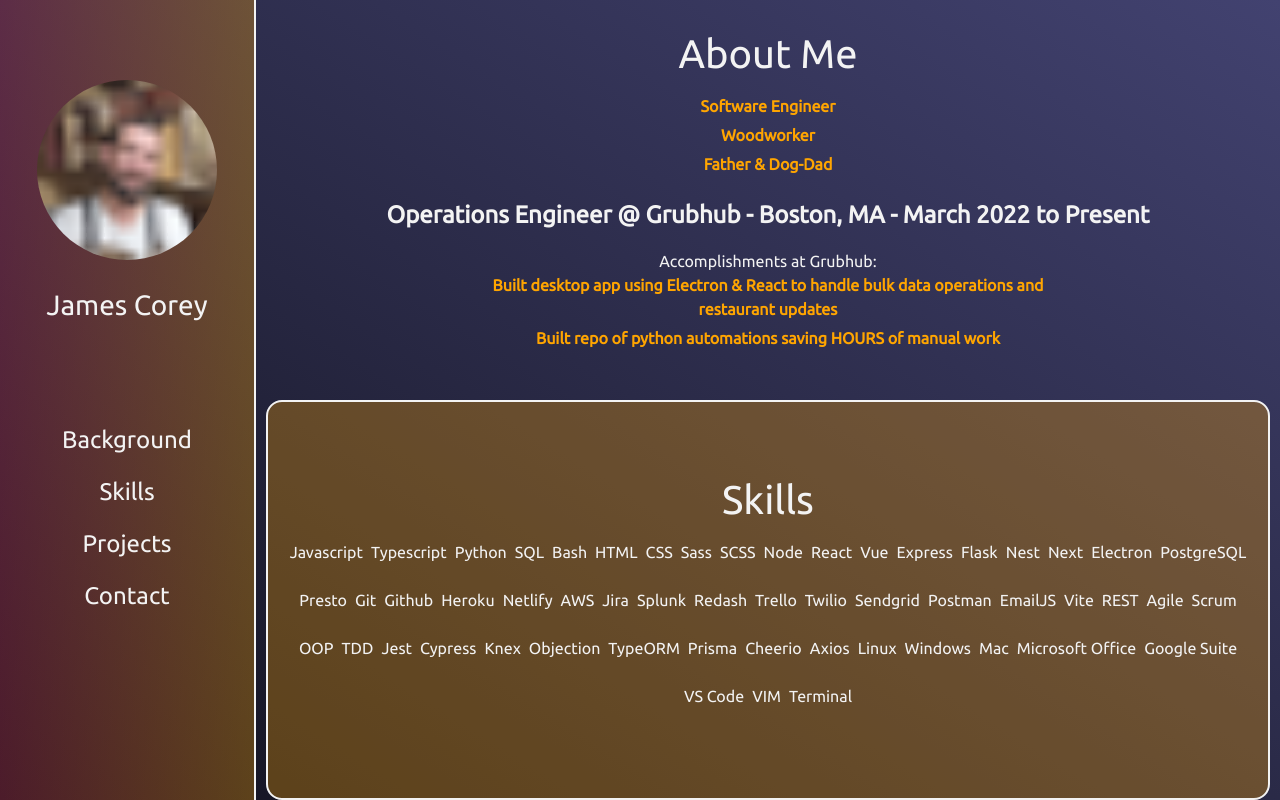
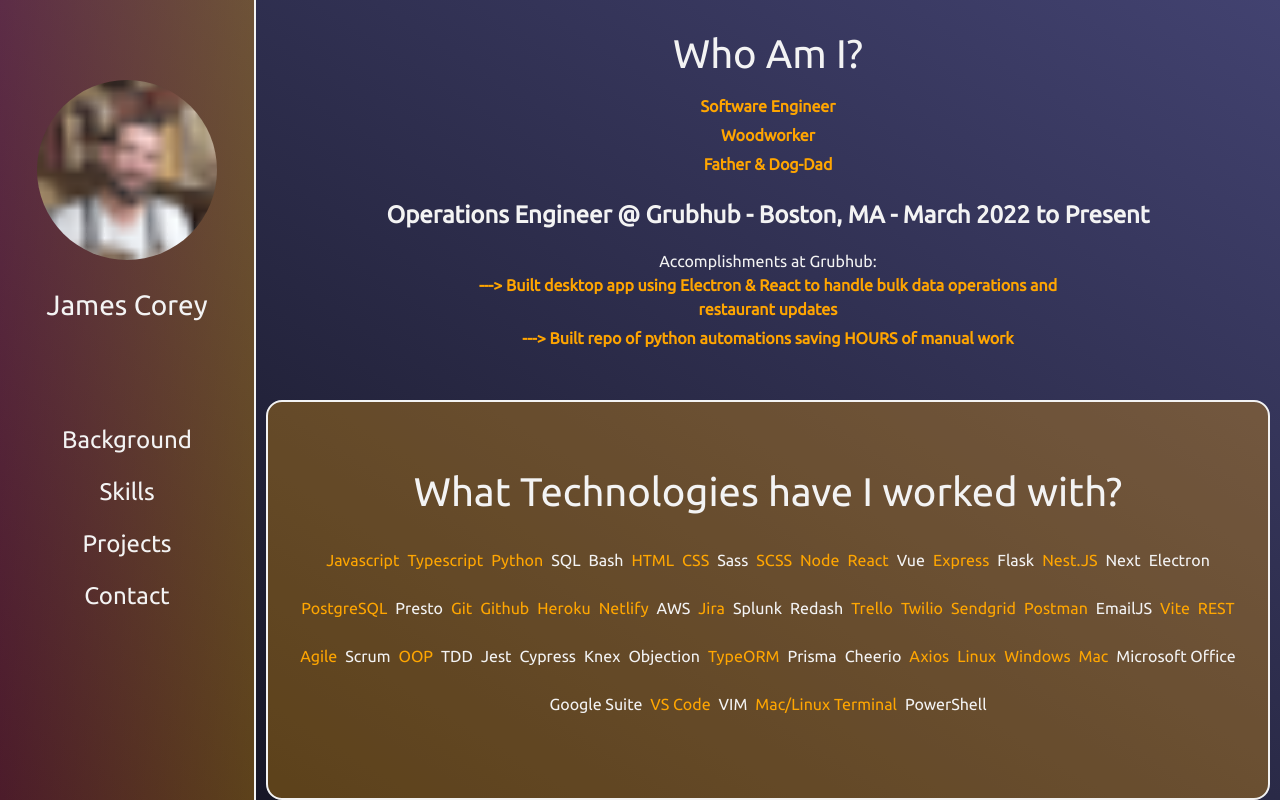
Before and after one commit to JCWoodworker/2023-portfolio, a React (Vite) app: page / in a window 1280 px wide. Built offline with nearby package versions, Linux system fonts and the light colour scheme.

Commit message:
changed skills array to accommodate highlighting most important skills

```diff
--- a/src/assets/base_stylesheets/_colors.scss
+++ b/src/assets/base_stylesheets/_colors.scss
@@ -31,3 +31,5 @@
 $project-tile-background: $sexy-red-transparent;
 $project-tile-background-hover: $sexy-red;
 $project-tile-live-link: $summer-sunset;
+
+$highlighted-skills-color: $summer-sunset;
--- a/src/components/main_page/sub_pages/background/Background.tsx
+++ b/src/components/main_page/sub_pages/background/Background.tsx
@@ -4,7 +4,7 @@
 	return (
 		<div id="Background">
 			<div className="sub-page-header-div">
-				<h1 className="sub-page-h1">About Me</h1>
+				<h1 className="sub-page-h1">Who Am I?</h1>
 			</div>
 			<div className="background-page-container">
 			<ul className="background-page-roles">
@@ -18,10 +18,10 @@
 				</p>
 				<ul className="background-page-accomplishments">Accomplishments at Grubhub:
 					<li>
-						Built desktop app using Electron & React to handle bulk data
-						operations and restaurant updates
+						{`---> Built desktop app using Electron & React to handle bulk data
+						operations and restaurant updates`}
 					</li>
-					<li>Built repo of python automations saving HOURS of manual work</li>
+					<li>{`---> Built repo of python automations saving HOURS of manual work`}</li>
 				</ul>
 			</div>
 		</div>
--- a/src/components/main_page/sub_pages/projects/Projects.tsx
+++ b/src/components/main_page/sub_pages/projects/Projects.tsx
@@ -30,7 +30,7 @@
 	return (
 		<div id="Projects">
 			<div className="sub-page-header-div">
-				<h1 className="sub-page-h1">Projects</h1>
+				<h1 className="sub-page-h1">Where's the Proof?</h1>
 			</div>
 			<div className="projects-container">
 				{projectsList.map((project, index) => {
--- a/src/components/main_page/sub_pages/skills/Skills.tsx
+++ b/src/components/main_page/sub_pages/skills/Skills.tsx
@@ -6,13 +6,20 @@
 	return (
 		<div id="Skills">
 			<div className="sub-page-header-div">
-				<h1 className="sub-page-h1">Skills</h1>
+				<h1 className="sub-page-h1">What Technologies have I worked with?</h1>
 			</div>
 			<div className="skills-page-container">
 				{skillsArray.map((skill, index) => {
+					if (skill[1] === true) {
+						return (
+							<div key={index}>
+								{typedWordAnimation(skill[0], "skill-text highlighted-skills")}
+							</div>
+						)
+					}
 					return (
 						<div key={index}>
-							{typedWordAnimation(skill, "skill-text")}
+							{typedWordAnimation(skill[0], "skill-text")}
 						</div>
 					)
 				})}
--- a/src/components/main_page/sub_pages/skills/skills.scss
+++ b/src/components/main_page/sub_pages/skills/skills.scss
@@ -3,4 +3,9 @@
 .skills-page-container {
   @include flex-row-wrap-center;
   margin: 1rem;
+  padding-top: 1rem;
 }
+
+.highlighted-skills {
+  color: $highlighted-skills-color;
+}
--- a/src/components/main_page/sub_pages/skills/skillsArray.ts
+++ b/src/components/main_page/sub_pages/skills/skillsArray.ts
@@ -1,56 +1,57 @@
-export const skillsArray: string[] = [
-	"Javascript",
-	"Typescript",
-	"Python",
-	"SQL",
-	"Bash",
-	"HTML",
-	"CSS",
-	"Sass",
-	"SCSS",
-	"Node",
-	"React",
-	"Vue",
-	"Express",
-	"Flask",
-	"Nest",
-	"Next",
-	"Electron",
-	"PostgreSQL",
-	"Presto",
-	"Git",
-	"Github",
-	"Heroku",
-	"Netlify",
-	"AWS",
-	"Jira",
-	"Splunk",
-	"Redash",
-	"Trello",
-	"Twilio",
-	"Sendgrid",
-	"Postman",
-	"EmailJS",
-	"Vite",
-	"REST",
-	"Agile",
-	"Scrum",
-	"OOP",
-	"TDD",
-	"Jest",
-	"Cypress",
-	"Knex",
-	"Objection",
-	"TypeORM",
-	"Prisma",
-	"Cheerio",
-	"Axios",
-	"Linux",
-	"Windows",
-	"Mac",
-	"Microsoft Office",
-	"Google Suite",
-	"VS Code",
-	"VIM",
-	"Terminal"
+export const skillsArray: [string, boolean][] = [
+	["Javascript", true],
+	["Typescript", true],
+	["Python", true],
+	["SQL", false],
+	["Bash", false],
+	["HTML", true],
+	["CSS", true],
+	["Sass", false],
+	["SCSS", true],
+	["Node", true],
+	["React", true],
+	["Vue", false],
+	["Express", true],
+	["Flask", false],
+	["Nest.JS", true],
+	["Next", false],
+	["Electron", false],
+	["PostgreSQL", true],
+	["Presto", false],
+	["Git", true],
+	["Github", true],
+	["Heroku", true],
+	["Netlify", true],
+	["AWS", false],
+	["Jira", true],
+	["Splunk", false],
+	["Redash", false],
+	["Trello", true],
+	["Twilio", true],
+	["Sendgrid", true],
+	["Postman", true],
+	["EmailJS", false],
+	["Vite", true],
+	["REST", true],
+	["Agile", true],
+	["Scrum", false],
+	["OOP", true],
+	["TDD", false],
+	["Jest", false],
+	["Cypress", false],
+	["Knex", false],
+	["Objection", false],
+	["TypeORM", true],
+	["Prisma", false],
+	["Cheerio", false],
+	["Axios", true],
+	["Linux", true],
+	["Windows", true],
+	["Mac", true],
+	["Microsoft Office", false],
+	["Google Suite", false],
+	["VS Code", true],
+	["VIM", false],
+	["Mac/Linux Terminal", true],
+	["PowerShell", false],
 ]
```
